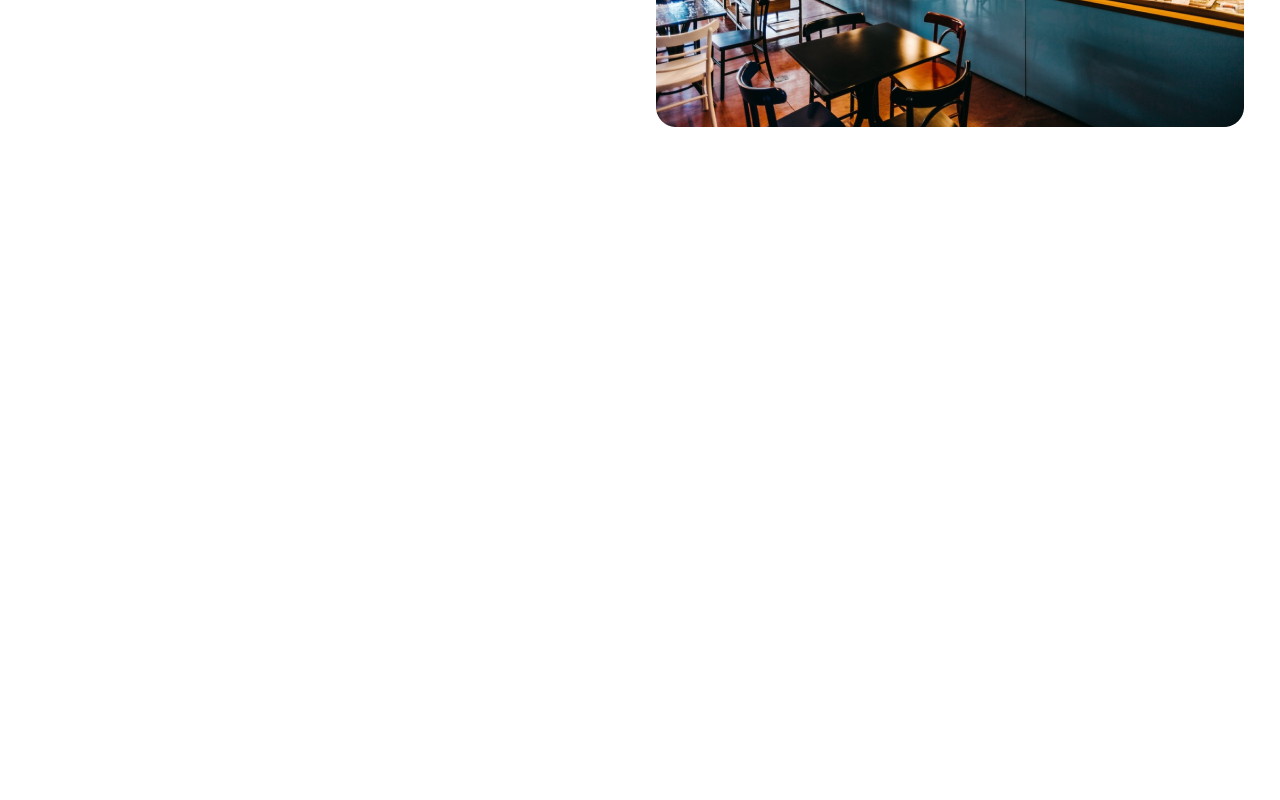
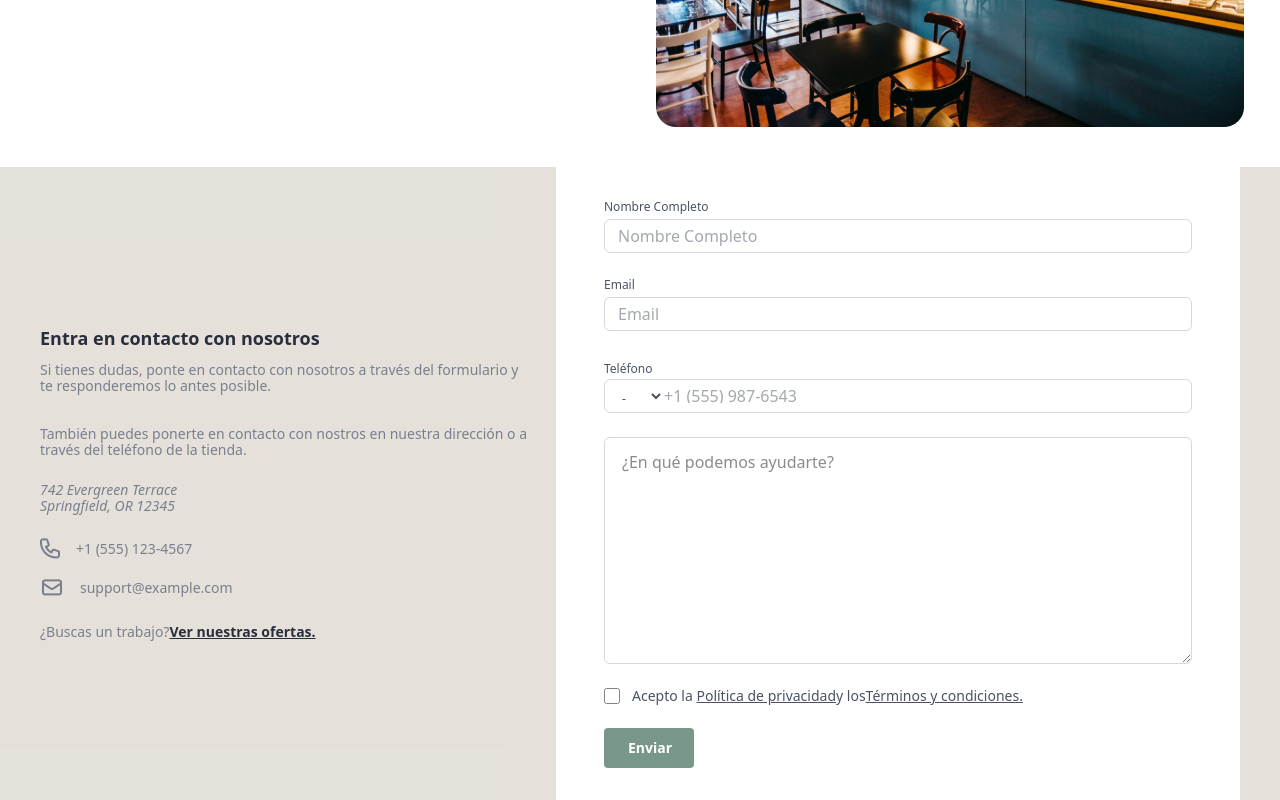
Before and after one commit to DanielFigueroaDuran/cafe_de_altura, a React (Vite) app: page / in a window 1280 px wide. Shown: the part 2555-3355 px from the top of the page. Before the commit the page ends 2722 px from the top, so only its background shows below. Built offline with nearby package versions, Linux system fonts and the light colour scheme; the HTML template or start-up script is replaced by a standard one.

Commit message:
adding components UserForm

```diff
--- a/package.json
+++ b/package.json
@@ -13,6 +13,7 @@
     "@tailwindcss/vite": "^4.1.12",
     "react": "^19.1.1",
     "react-dom": "^19.1.1",
+    "react-hook-form": "^7.65.0",
     "react-icons": "^5.5.0",
     "react-router-dom": "^7.9.1",
     "tailwindcss": "^4.1.12"
--- a/src/components/UserForm.tsx
+++ b/src/components/UserForm.tsx
@@ -1,14 +1,25 @@
 import { useEffect, useState } from 'react'
-import { getlocalStorageForm } from "../utils/utils.js";
+import { getlocalStorageForm } from "../utils/data.js";
+//import { getlocalStorageForm } from "../utils/utils.js";
 import { useForm } from 'react-hook-form';
 import { Link } from 'react-router-dom';
+
+type UserFormData = {
+    userName: string,
+    email: string,
+    password: string,
+    country: string,
+    phone: number,
+    textMessage: string,
+    terms: boolean
+}
 
 const UserForm = () => {
 
     const [userForm, setUserForm] = useState(getlocalStorageForm());
     const { register, handleSubmit, trigger, reset,
         formState: { errors }
-    } = useForm();
+    } = useForm<UserFormData>();
 
     const onSubmit = handleSubmit((data) => {
         setUserForm(data);
@@ -35,7 +46,6 @@ const UserForm = () => {
                         className='w-full h-[34px] border border-[#d1d5db] rounded-md
                          bg-[#fff] text-[#374151] py-[9px] px-[13px] hover:border-[#9b9ea3] focus:outline-[#3f8f6b]'
                         type="text"
-                        name="userName"
                         id="userName"
                         placeholder="Nombre Completo"
                         {...register("userName", {
@@ -70,7 +80,6 @@ const UserForm = () => {
                         className='w-full h-[34px] border border-[#d1d5db] rounded-md
                         bg-[#fff] text-[#374151] py-[9px] px-[13px] hover:border-[#9b9ea3] focus:outline-[#3f8f6b]'
                         type="text"
-                        name="email"
                         id="email"
                         placeholder="Email"
                         {...register("email", {
@@ -100,7 +109,6 @@ const UserForm = () => {
                             className='border-none rounded-none
                          hover:border-[#9b9ea3]
                             focus:outline-none font-normal text-xs leading-4 text-[#374151] cursor-pointer'
-                            name="country"
                             id="country"
                             {...register("country", {
                                 required: {
@@ -121,7 +129,6 @@ const UserForm = () => {
                         <input
                             className='w-[100%] border-none focus:outline-none '
                             type="tel"
-                            name="phone"
                             id="phone"
                             placeholder="+1 (555) 987-6543"
                             {...register("phone", {
@@ -141,10 +148,9 @@ const UserForm = () => {
                 <textarea
                     className='border border-[#d1d5db] rounded-md pt-3 pr-[277px] pb-[93px] pl-[17px]
                     hover:border-[#9b9ea3] focus:outline-[#3f8f6b]'
-                    name="textMessage"
                     id="textMessage"
-                    cols="30"
-                    rows="5"
+                    cols={30}
+                    rows={5}
                     placeholder="¿En qué podemos ayudarte?"
                     {...register("textMessage", {
                         required: {
@@ -163,7 +169,6 @@ const UserForm = () => {
                         className='border-none cursor-pointer w-4 h-4 accent-[#2a5b45]'
                         type="checkbox"
                         id="terms"
-                        name="terms"
                         {...register("terms", {
                             required: {
                                 value: true,
--- a/src/components/coffepage/Contact .tsx
+++ b/src/components/coffepage/Contact .tsx
@@ -1,6 +1,7 @@
 import { Link } from 'react-router-dom';
 import Phone from "../../assets/icon/Icont.png";
 import Mail from "../../assets/icon/Mail.png";
+import UserForm from '../UserForm';
 
 const Contact = () => {
     return (
@@ -42,7 +43,7 @@ const Contact = () => {
                 </div>
             </div>
             {/* <!------------------- Formulario----------------- --> */}
-            {/* <UserForm /> */}
+            <UserForm />
         </div>
     )
 }
--- a/src/components/pages/CoffePages.tsx
+++ b/src/components/pages/CoffePages.tsx
@@ -1,19 +1,9 @@
-// import React from 'react'
-// //import Navbar from '../Navbar'
-// import SectionHero from '../SectionHero'
-// import CardConditions from '../CardConditions'
-// import SectionCoffe from '../SectionCoffe'
-// import FrequentQuestions from '../FrequentQuestions'
-// import SectionImages from '../SectionImages'
-// import Contact from '../Contact '
-// import Footer from '../Footer'
-
 import CardConditions from "../coffepage/CardConditions"
+import Contact from "../coffepage/Contact "
 import FrequentQuestions from "../coffepage/FrequentQuestions"
 import SectionCoffe from "../coffepage/SectionCoffe"
 import SectionHero from "../coffepage/SectionHero"
 import SectionImages from "../coffepage/SectionImages"
-
 
 const CoffePages = () => {
     return (
@@ -24,8 +14,8 @@ const CoffePages = () => {
             <SectionCoffe />
             <FrequentQuestions />
             <SectionImages />
-            {/* <Contact />
-            <Footer /> */}
+            <Contact />
+            {/*  <Footer /> */}
         </>
     )
 }
```
Also changed, not shown: 1 other file (tests, documents, lock files or other folders).
